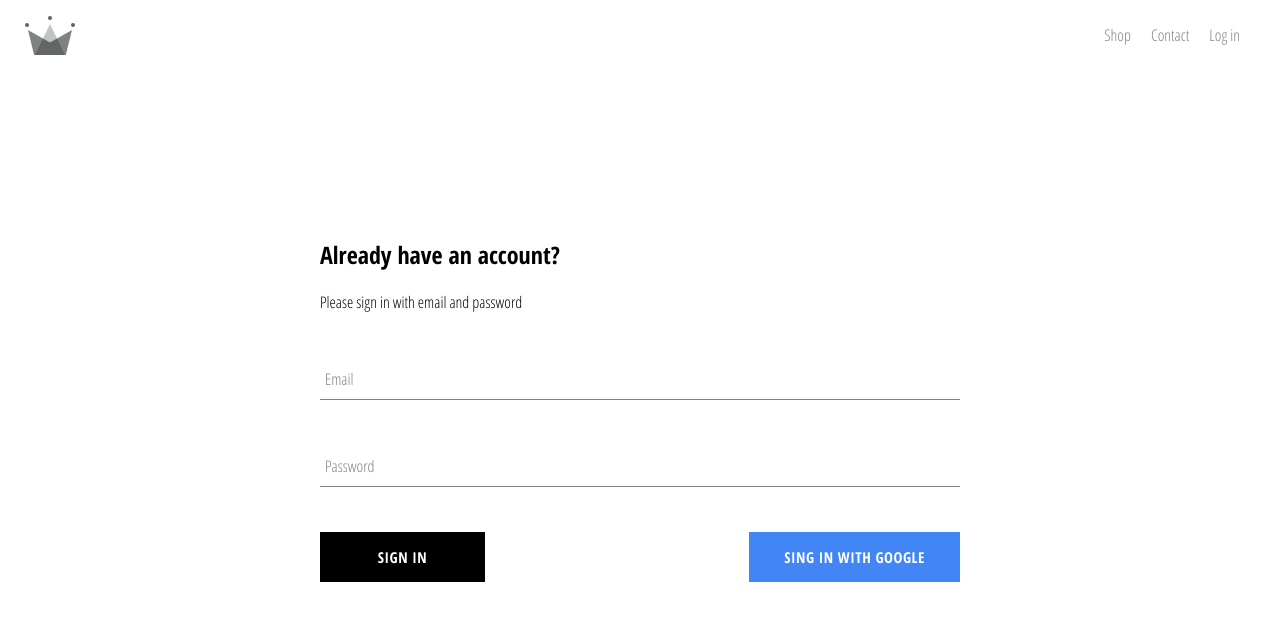
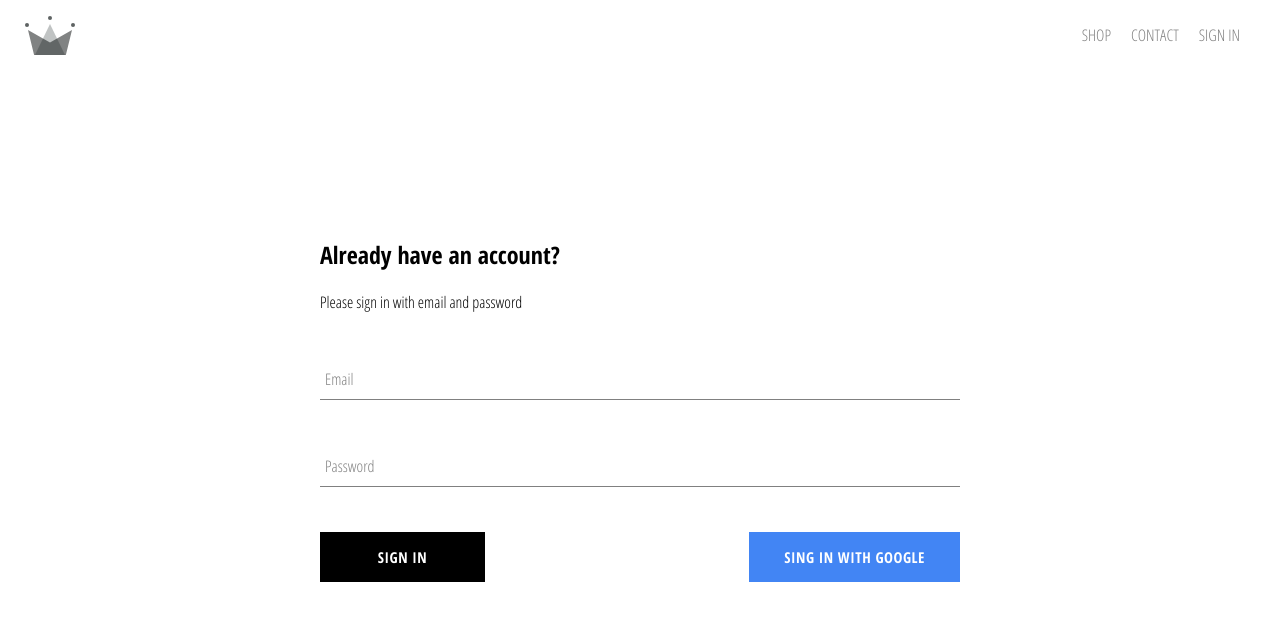
Before and after one commit to ACHEER1420/import-bkk-clothing, a React (Create React App) app: page /auth in a window 1280 px wide. Shown: the top 620 px of the page. Built offline with nearby package versions, Linux system fonts and the light colour scheme; no server answers.

Commit message:
[Sign In] - integrated firebase into application, create sign in page with sign in component and sign in with Google

```diff
--- a/src/App.js
+++ b/src/App.js
@@ -5,14 +5,37 @@
 import HomePage from './pages/homepage/homepage.component';
 import Auth from './pages/auth/auth.component';
 import Shop from './pages/shop/shop.component';
+import { auth } from './firebase/firebase.util';
 
 import './App.scss';
 
 class App extends React.Component {
+  constructor() {
+    super();
+
+    this.state = {
+      currentUser: null,
+    };
+  }
+
+  unsubscribeFromAuth = null;
+
+  componentDidMount() {
+    this.unsubscribeFromAuth = auth.onAuthStateChanged((user) => {
+      this.setState({ currentUser: user });
+
+      console.log(this.state.currentUser);
+    });
+  }
+
+  componentWillUnmount() {
+    this.unsubscribeFromAuth();
+  }
+
   render() {
     return (
       <div className='App'>
-        <Header />
+        <Header currentUser={this.state.currentUser} />
         <div className='app-wrapper'>
           <Switch>
             <Route exact path='/' component={HomePage} />
--- a/src/App.scss
+++ b/src/App.scss
@@ -7,8 +7,17 @@
 a {
   text-decoration: none;
   color: gray;
+
+  &:hover{
+    color: black;
+  }
 }
 
-a:hover {
-  color: black;
+.option {
+  @extend a;
+  cursor: pointer;
 }
+
+* {
+  box-sizing: border-box;
+}
--- a/src/components/form-input/form-input.styles.scss
+++ b/src/components/form-input/form-input.styles.scss
@@ -16,7 +16,7 @@
     background-color: white;
     color: $sub-color;
     font-size: 18px;
-    padding: 10px 0px 10px 0px;
+    padding: 10px 10px 10px 5px;
     display: block;
     width: 100%;
     border: none;
--- a/src/components/header/header.component.jsx
+++ b/src/components/header/header.component.jsx
@@ -1,11 +1,13 @@
 import React from 'react';
+
+import { auth } from '../../firebase/firebase.util';
 
 import { ReactComponent as Logo } from '../../logo.svg';
 import { Link } from 'react-router-dom';
 
 import './header.style.scss';
 
-const Header = () => (
+const Header = ({ currentUser }) => (
   <div className='header'>
     <Link to='/' className='logo-container'>
       <Logo className='logo' />
@@ -17,9 +19,17 @@
       <Link to='/shop' className='option'>
         Contact
       </Link>
-      <Link to='/auth' className='option'>
-        Log in
-      </Link>
+      <div>
+        {currentUser ? (
+          <div className='option' onClick={() => auth.signOut()}>
+            Sign Out
+          </div>
+        ) : (
+          <Link className='option' to='/auth'>
+            Sign In
+          </Link>
+        )}
+      </div>
     </div>
   </div>
 );
--- a/src/components/header/header.style.scss
+++ b/src/components/header/header.style.scss
@@ -8,6 +8,7 @@
   position: fixed;
   top: 0px;
   left: 0px;
+  text-transform: uppercase;
 
   & .logo-container {
     width: 100px;
--- a/src/components/sign-in/sign-in.component.jsx
+++ b/src/components/sign-in/sign-in.component.jsx
@@ -2,6 +2,7 @@
 
 import FormInput from '../form-input/form-input.component';
 import CustomButton from '../custom-button/custom-button.component';
+import {singInWithGoogle} from '../../firebase/firebase.util.js';
 
 import './sign-in.styles.scss';
 
@@ -50,7 +51,7 @@
             <CustomButton>Sign In</CustomButton>
             <CustomButton
               isGoogleSignIn={true}
-              onClick={this.handleGoogleSignIn}
+              onClick={singInWithGoogle}
             >
               Sing in with Google
             </CustomButton>
--- a/src/firebase/firebase.util.js
+++ b/src/firebase/firebase.util.js
@@ -0,0 +1,29 @@
+// Add Firebase SDKs and initialize Firebase
+
+import * as firebase from 'firebase/app';
+import 'firebase/auth';
+import 'firebase/firestore';
+
+const config = {
+  apiKey: 'AIzaSyCRTw1egOx2AEVZQJNig1Z5IPT_egT8PCw',
+  authDomain: 'supreme-bkk.firebaseapp.com',
+  databaseURL: 'https://supreme-bkk.firebaseio.com',
+  projectId: 'supreme-bkk',
+  storageBucket: 'supreme-bkk.appspot.com',
+  messagingSenderId: '1017509859861',
+  appId: '1:1017509859861:web:949348048873318233b41c',
+};
+
+firebase.initializeApp(config);
+
+export const auth = firebase.auth();
+export const firestore = firebase.firestore();
+// Google Authentication
+
+
+// Read doc => pretty clear to setup signInWithGoogle funciton
+const provider = new firebase.auth.GoogleAuthProvider();
+provider.setCustomParameters({ promt: 'select_account' });
+export const singInWithGoogle = () => auth.signInWithPopup(provider);
+
+export default firebase;
```
